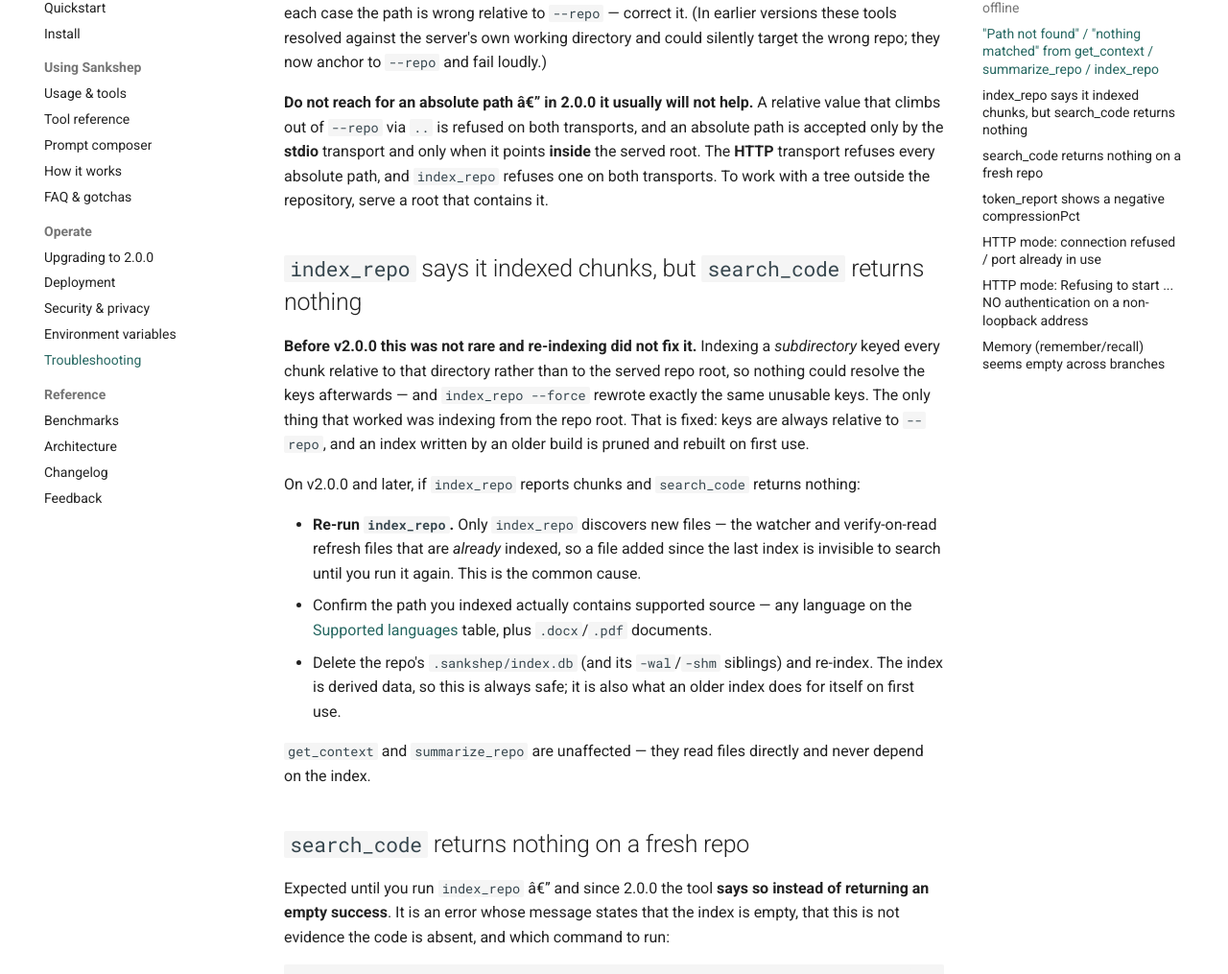
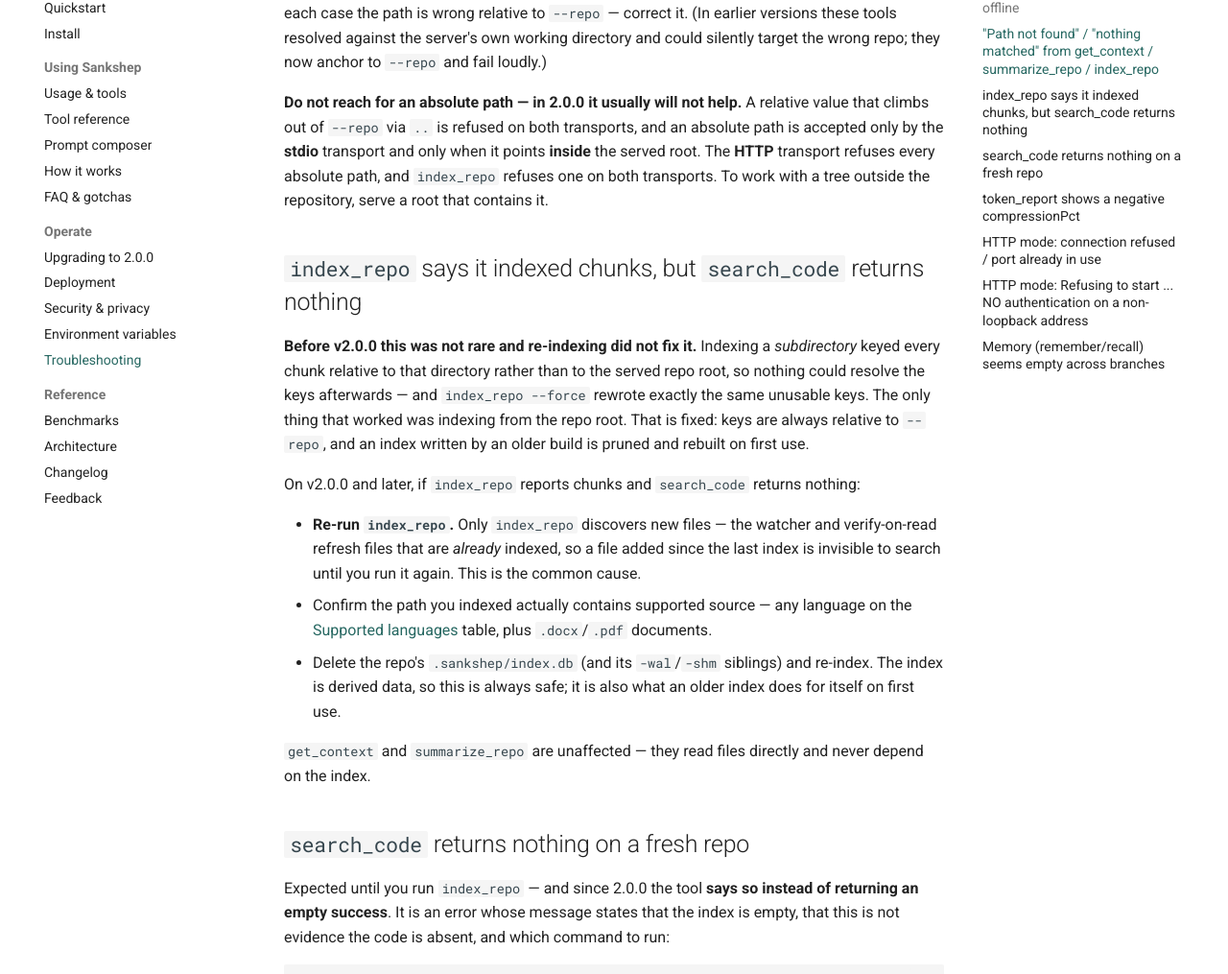
Before and after one commit to nitinpawar28/sankshep-docs, an MkDocs documentation site: the page built from docs/troubleshooting.md, in a window 1280 px wide and 1400 px high, scrolled down 816 px. Shown: the part 163-1178 px from the top of the window at 96% size. Built offline with MkDocs 1.6.1 and Material for MkDocs 9.7.7, drawn with Linux system fonts in a browser that asks for light colours; comment, search, counter and statistics services are not loaded.

```diff
--- a/docs/troubleshooting.md
+++ b/docs/troubleshooting.md
@@ -30,7 +30,7 @@ writes `// WARNING: nothing matched: <p>` into its header, and when nothing at a
 it. (In earlier versions these tools resolved against the server's own working directory and could silently
 target the wrong repo; they now anchor to `--repo` and fail loudly.)
 
-**Do not reach for an absolute path â€” in 2.0.0 it usually will not help.** A relative value that climbs out
+**Do not reach for an absolute path — in 2.0.0 it usually will not help.** A relative value that climbs out
 of `--repo` via `..` is refused on both transports, and an absolute path is accepted only by the **stdio**
 transport and only when it points **inside** the served root. The **HTTP** transport refuses every absolute
 path, and `index_repo` refuses one on both transports. To work with a tree outside the repository, serve a
@@ -58,7 +58,7 @@ On v2.0.0 and later, if `index_repo` reports chunks and `search_code` returns no
 
 ## `search_code` returns nothing on a fresh repo
 
-Expected until you run `index_repo` â€” and since 2.0.0 the tool **says so instead of returning an empty
+Expected until you run `index_repo` — and since 2.0.0 the tool **says so instead of returning an empty
 success**. It is an error whose message states that the index is empty, that this is not evidence the code is
 absent, and which command to run:
 
```
Also changed, not shown: docs/environment.md (+0 -2 lines).
